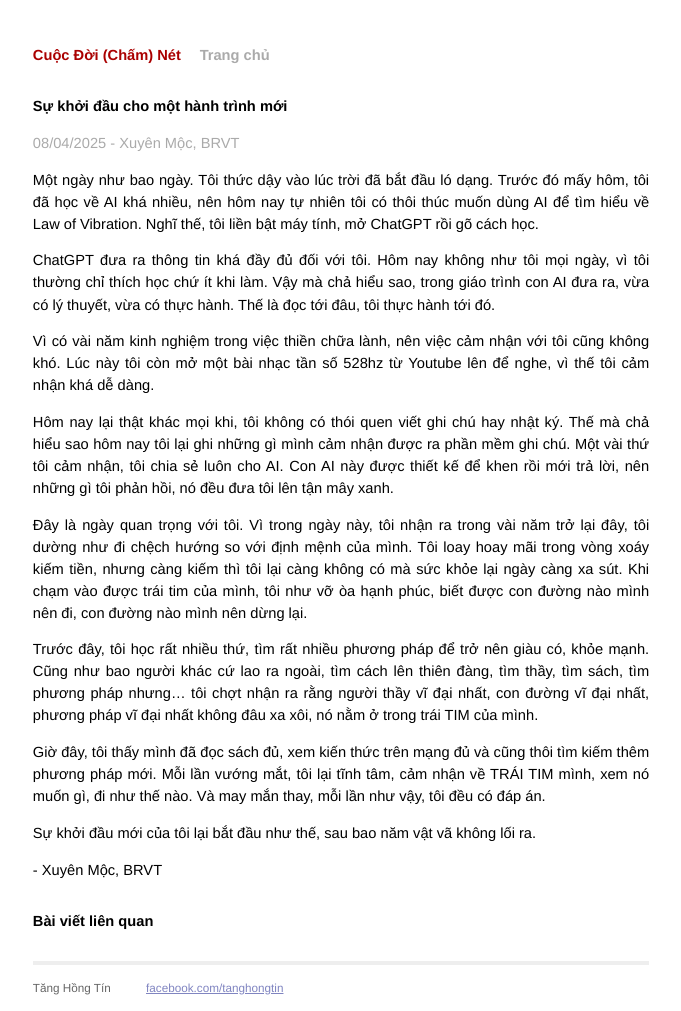
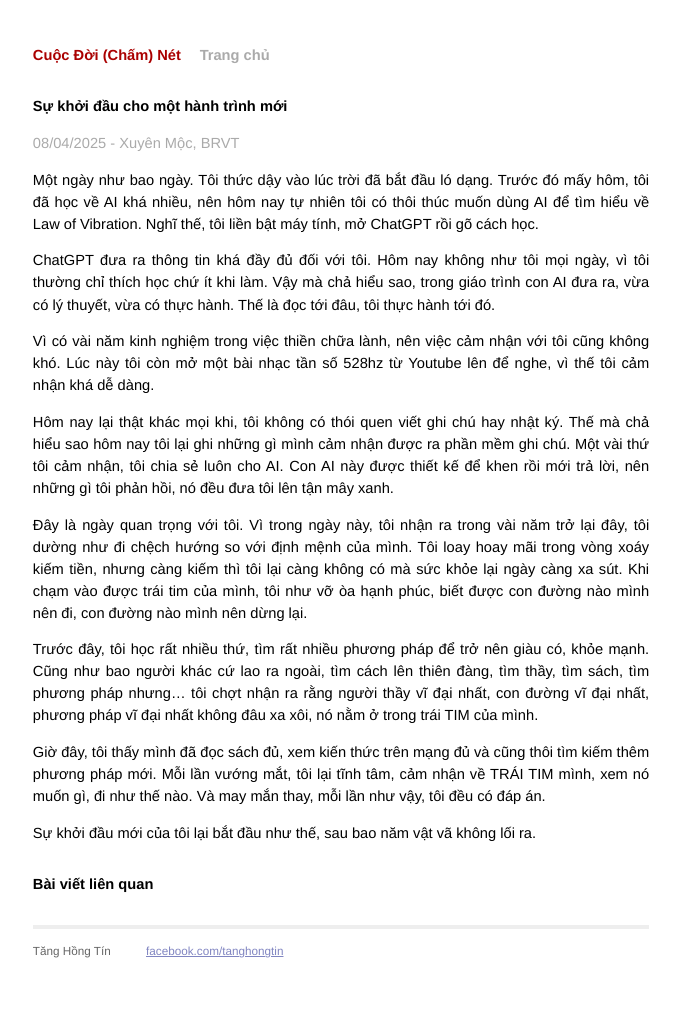
Before and after one commit to tanghongtin/cuocdoi, a Jekyll site: the page built from _posts/2025-04-08-su-khoi-dau.md, in a window 1280 px wide. Shown: the whole page, without its empty margins (299-980 px from the left). Built offline with Jekyll 4.4.1, drawn with Linux system fonts in a browser that asks for light colours; after the commit the page ends 974 px from its top, so only the background shows below that.

Commit message:
Update post.html

```diff
--- a/_layouts/post.html
+++ b/_layouts/post.html
@@ -3,7 +3,7 @@
 ---
 <div id="post">
 {{ content }}
-<span>{{ post.date | date: "%d/%m/%Y" }} - Xuyên Mộc, BRVT</span>
+<span>{{ post.date | date: "%d/%m/%Y" }}</span>
 </div>
 
 <div id="related">
```
